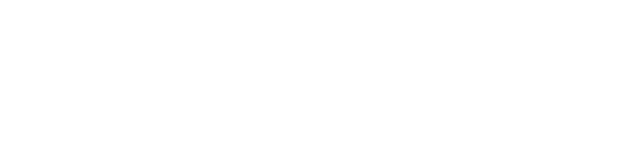
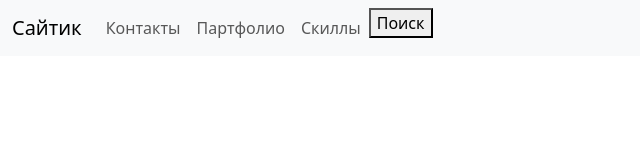
Before and after one commit to nastyaaaaaa25/my_syte, a plain HTML site: page index.html in a window 1280 px wide. Shown: the whole page, without its empty margins (0-640 px from the left). Drawn offline with nearby package versions, Linux system fonts and the light colour scheme.

Commit message:
начала делать шапку

```diff
--- a/index.html
+++ b/index.html
@@ -4,8 +4,32 @@
     <meta charset="UTF-8">
     <meta name="viewport" content="width=device-width, initial-scale=1.0">
     <title>my_syte</title>
+    <link rel="stylesheet" href="./style.css">
+    <link href="https://cdn.jsdelivr.net/npm/bootstrap@5.3.3/dist/css/bootstrap.min.css" rel="stylesheet" integrity="sha384-QWTKZyjpPEjISv5WaRU9OFeRpok6YctnYmDr5pNlyT2bRjXh0JMhjY6hW+ALEwIH" crossorigin="anonymous">
 </head>
 <body>
-
+    <script src="https://cdn.jsdelivr.net/npm/bootstrap@5.3.3/dist/js/bootstrap.bundle.min.js" integrity="sha384-YvpcrYf0tY3lHB60NNkmXc5s9fDVZLESaAA55NDzOxhy9GkcIdslK1eN7N6jIeHz" crossorigin="anonymous"></script>
+    <nav class="navbar navbar-expand-lg bg-body-tertiary">
+        <div class="container-fluid">
+          <a class="navbar-brand" href="#">Сайтик</a>
+          <button class="navbar-toggler" type="button" data-bs-toggle="collapse" data-bs-target="#navbarSupportedContent" aria-controls="navbarSupportedContent" aria-expanded="false" aria-label="Переключатель навигации">
+            <span class="navbar-toggler-icon"></span>
+          </button>
+          <div class="collapse navbar-collapse" id="navbarSupportedContent">
+            <ul class="navbar-nav me-auto mb-2 mb-lg-0">
+                <li class="nav-item">
+                    <a class="nav-link" href="#">Контакты</a>
+                  </li>
+              <li class="nav-item">
+                <a class="nav-link" href="#">Партфолио</a>
+              </li>
+              <li class="nav-item">
+                <a class="nav-link" href="#">Скиллы</a>
+              </li>
+              <a href="#"><button>Поиск</button></a>
+            </ul>
+          </div>
+        </div>
+      </nav>
 </body>
 </html>
--- a/style.css
+++ b/style.css
@@ -0,0 +1,3 @@
+body{
+    background-color: #FFFCF5;
+}
```
